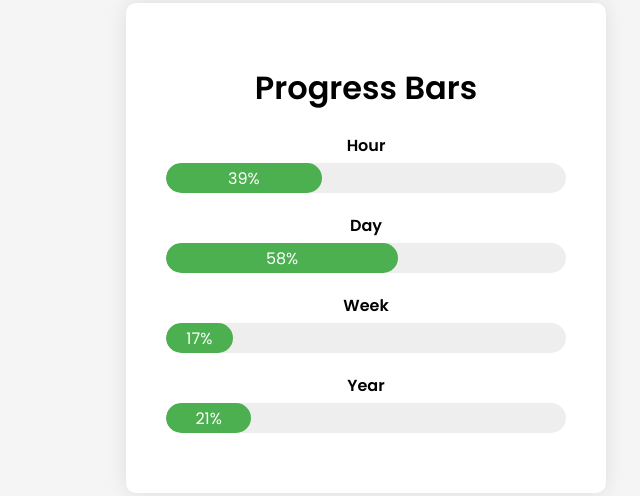
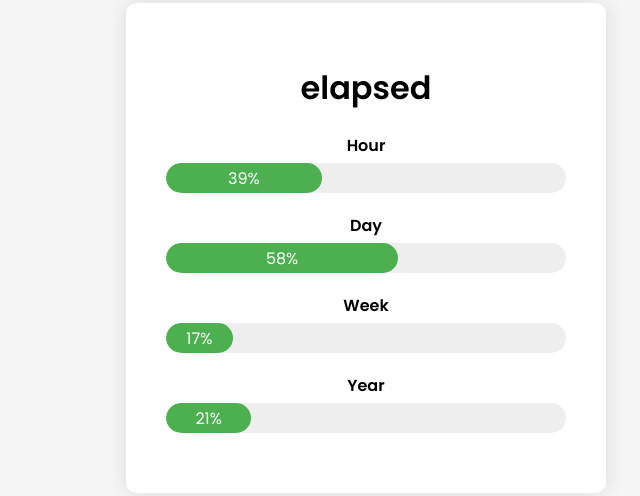
Before and after one commit to the-pythor/elapse, a plain HTML site: page index.html in a window 1280 px wide. Shown: the part 152-648 px from the top of the page, without its empty margins (274-914 px from the left). Drawn offline with Linux system fonts and the light colour scheme.

Commit message:
Update index.html

```diff
--- a/index.html
+++ b/index.html
@@ -1,7 +1,7 @@
 <!DOCTYPE html>
 <html>
 <head>
-	<title>Progress Bars</title>
+	<title>elapsed</title>
 	<link rel="preconnect" href="https://fonts.googleapis.com">
 	<link rel="preconnect" href="https://fonts.gstatic.com" crossorigin>
 	<link href="https://fonts.googleapis.com/css2?family=Poppins:wght@400;600&display=swap" rel="stylesheet">
@@ -58,7 +58,7 @@
 </head>
 <body>
 	<div class="container">
-		<h1>Progress Bars</h1>
+		<h1>elapsed</h1>
 		<div>
 			<div class="label">Hour</div>
 			<div id="hourProgress" class="progress-bar">
```
